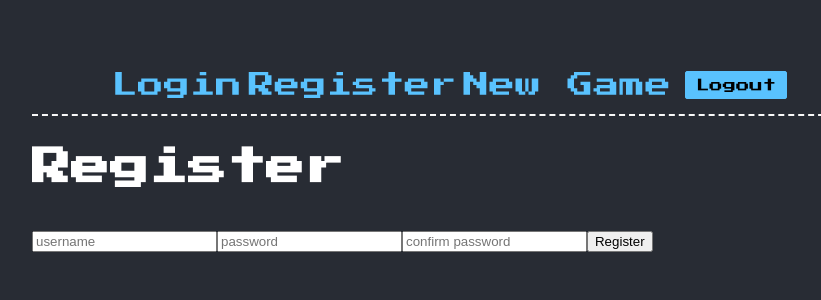
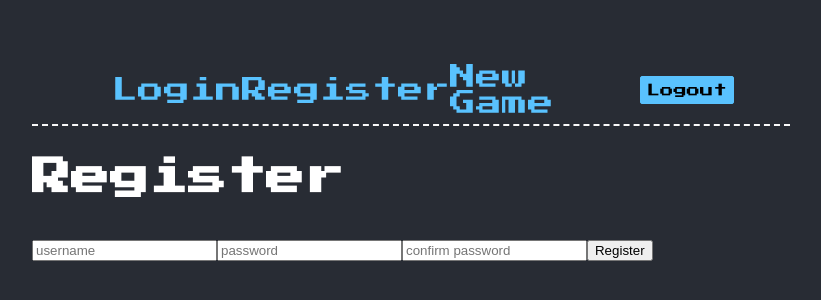
Before and after one commit to team-p21/frontend, a React (Create React App) app in the folder client/: page /register in a window 1280 px wide. Shown: the part 106-406 px from the top of the page, without its empty margins (229-1050 px from the left). Built offline with nearby package versions, Linux system fonts and the light colour scheme.

Commit message:
Continued to play with styling and exact paths to try to reformat Header
Co-authored by: jeffcoat.megan@gmail.com

```diff
--- a/client/src/App.js
+++ b/client/src/App.js
@@ -1,41 +1,21 @@
 import React from "react";
-import { Route, NavLink, withRouter } from "react-router-dom";
+import { Route, withRouter } from "react-router-dom";
 import styled from 'styled-components';
 
 import Register from "./auth/Register";
 import Login from "./auth/Login";
 import Home from "./components/Home";
+import Header from "./components/Header";
 
 function App(props) {
-  const logOut = e => {
-    e.preventDefault();
-    localStorage.removeItem("key");
-    props.history.push("/");
-  };
+
   return (
     <AppContainer >
     <div className="App">
-      <Header>
-        {!localStorage.getItem("key") && (
-          <>
-            <NavLink to="/login">Login</NavLink>
-
-            <NavLink to="/register">Register</NavLink>
-          </>
-        )}
-        <NavLink to="protected">New Game</NavLink>
-        <button
-          className={
-            localStorage.getItem("key") ? "loginOutBtn" : "displayNone"
-          }
-          onClick={logOut}
-        >
-          Logout
-        </button>
-      </Header>
+      <Header />
       <Route exact path="/" component={Home} />
-      <Route path="/register" component={Register} />
-      <Route path="/login" component={Login} />
+      <Route exact path="/register" component={Register} />
+      <Route exact path="/login" component={Login} />
     </div>
     </AppContainer>
   );
@@ -54,44 +34,4 @@ const AppContainer = styled.section`
   font-family: 'Press Start 2P', cursive;
   `
 
-
-const Header = styled.section`
-  width: 90%;
-  display: flex;
-  flex-direction: row;
-  align-items: center;
-  justify-content: space-between;
-  margin-top: -230px;
-  margin-bottom: 2%;
-  padding-left: 80px;
-  padding-right: 50px;
-  padding-bottom: 1%;
-  border-bottom: 2px dashed #f9f9f9;
-
-  a {
-    color: #59c2fe;
-    text-decoration: none;
-
-    &:hover {
-      color: #c2fe59;
-    }
-  }
-
-  button {
-    font-family: 'Press Start 2P';
-    width: 15%;
-    padding: 1%;
-    margin: 1%;
-    background-color: #59c2fe;
-    border: 1px solid #59c2fe;
-    border-radius: 2px;
-
-    &:hover {
-      background-color: #39ff14;
-      border: 1px solid #39ff14;
-      color: #282c34;
-    }
-  }
-`;
-
 export default withRouter(App);
--- a/client/src/auth/Login.jsx
+++ b/client/src/auth/Login.jsx
@@ -1,6 +1,8 @@
 import React, {useState} from "react"
 
 import axios from "axios"
+
+import Header from '../components/Header'
 
 function Login(props) {
     const [creds, setCreds] = useState({});
--- a/client/src/auth/Register.jsx
+++ b/client/src/auth/Register.jsx
@@ -1,35 +1,6 @@
 import React, { useState } from "react";
 import axios from "axios";
 import styled from 'styled-components';
-
-const FormContainer = styled.section`
-    margin: 0 auto;
-    padding: 7.5%;
-    border-radius: 5px;
-    border: 2px solid red;
-`;
-
-const Signup = styled.form`
-    display: flex;
-    flex-direction: column;
-    margin: 8%;
-
-    input {
-        width: 100%;
-        padding: 5% 5px;
-        margin: 5% ;
-        border: 1px solid red;
-        border-radius: 5px;
-    }
-
-    button {
-        width: 110%;
-        padding: 5% 5px;
-        margin: 5%;
-        border: 1px solid red;
-        border-radius: 5px;
-    }
-`;
 
 function Register(props) {
     const [creds, setCreds] = useState({});
@@ -55,7 +26,9 @@ function Register(props) {
     };
 
     return (
+
       <div className="Login-Page">
+
         <form className="login-form" onSubmit={handleLogin}>
           <h1 className="Login-Title">Register</h1>
           <input
@@ -81,7 +54,9 @@ function Register(props) {
           />
           <button className="registerBtn">Register</button>
         </form>
+
       </div>
+
     );
   }
 
--- /dev/null
+++ b/client/src/components/Header.js
@@ -0,0 +1,83 @@
+// Creating a Header component, because we want it to look identical on every page it's used: Home, Login, Register, and beyond
+
+// Importing depdencies
+import React from 'react';
+import styled from 'styled-components';
+
+// Importing NavLinks
+import {NavLink} from 'react-router-dom';
+
+const Header = (props) => {
+
+    const logOut = e => {
+        e.preventDefault();
+        localStorage.removeItem("key");
+        props.history.push("/");
+      };
+
+    return (
+        <div>
+        <HeaderStyle >
+        {!localStorage.getItem("key") && (
+          <>
+            <NavLink to="/login">Login</NavLink>
+
+            <NavLink to="/register">Register</NavLink>
+          </>
+        )}
+        <NavLink to="protected">New Game</NavLink>
+        <button
+          className={
+            localStorage.getItem("key") ? "loginOutBtn" : "displayNone"
+          }
+          onClick={logOut}
+        >
+          Logout
+        </button>
+        </HeaderStyle>
+        </div>
+
+    )
+}
+
+// Styled components
+const HeaderStyle = styled.section`
+  width: 0 auto;
+  display: flex;
+  flex-direction: row;
+  align-items: center;
+  justify-content: space-between;
+  margin-top: -230px;
+  margin-bottom: 2%;
+  padding-left: 80px;
+  padding-right: 50px;
+  padding-bottom: 1%;
+  border-bottom: 2px dashed #f9f9f9;
+
+  a {
+    color: #59c2fe;
+    text-decoration: none;
+
+    &:hover {
+      color: #c2fe59;
+    }
+  }
+
+  button {
+    font-family: 'Press Start 2P';
+    width: 15%;
+    padding: 1%;
+    margin: 1%;
+    background-color: #59c2fe;
+    border: 1px solid #59c2fe;
+    border-radius: 2px;
+
+    &:hover {
+      background-color: #39ff14;
+      border: 1px solid #39ff14;
+      color: #282c34;
+    }
+  }
+`
+
+export default Header;
```
